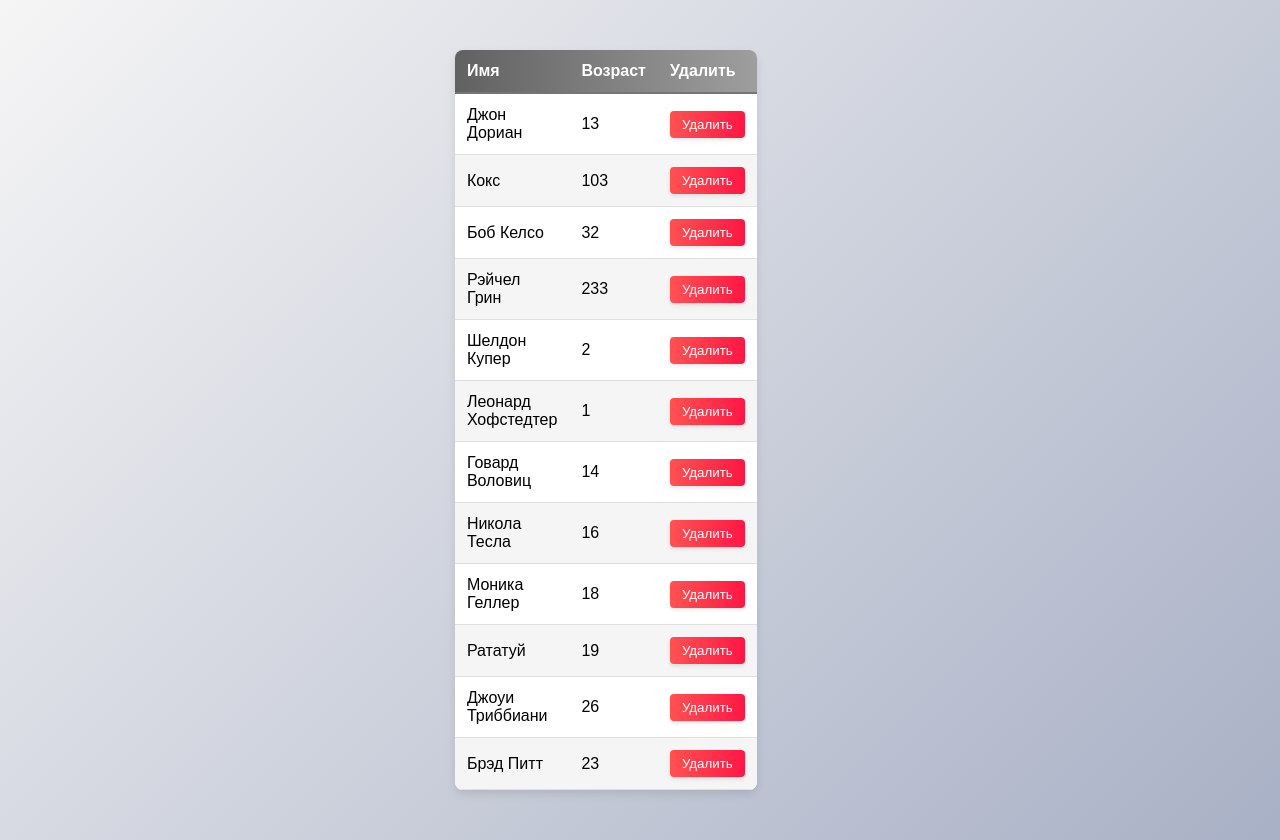
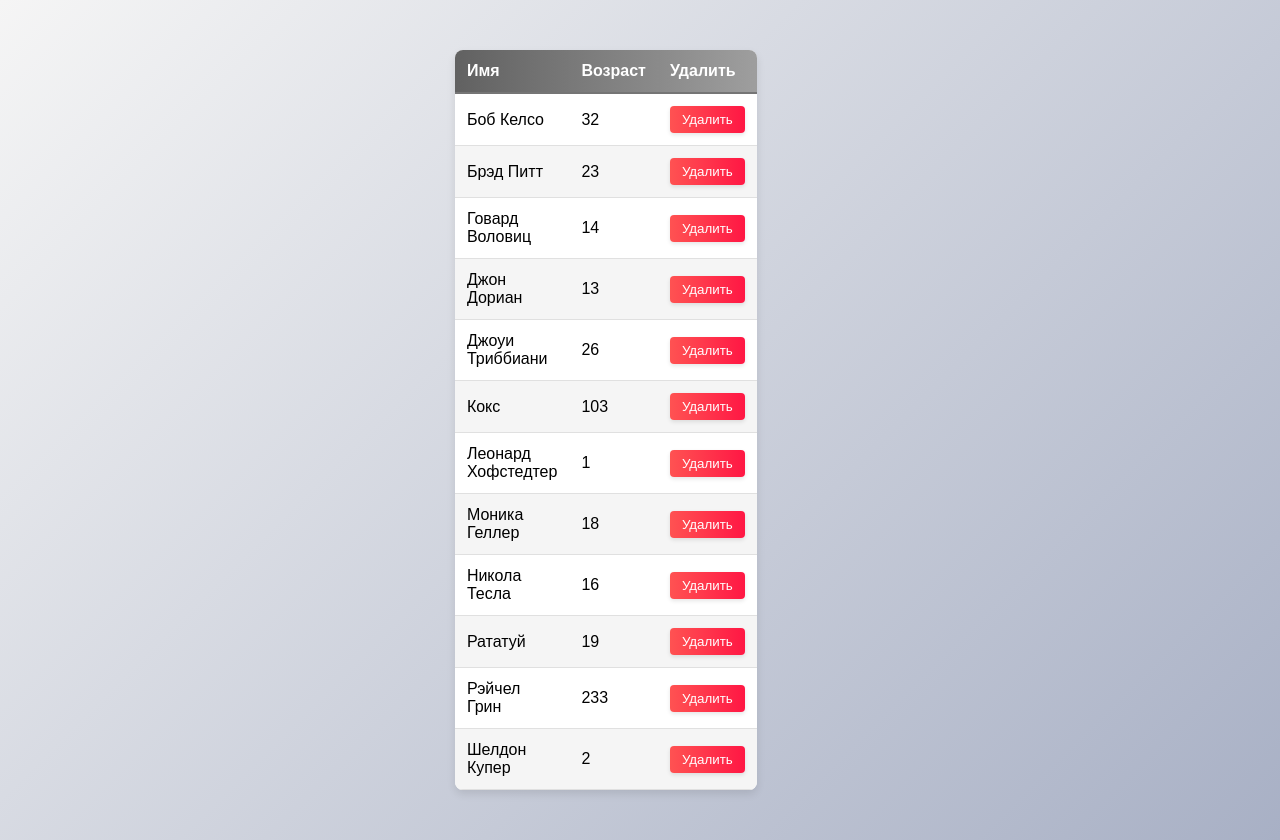
Before and after one commit to Nekit9401/template, a React (Vite) app: page / in a window 1280 px wide. Built offline with nearby package versions, Linux system fonts and the light colour scheme.

Commit message:
add sort

```diff
--- a/src/App.jsx
+++ b/src/App.jsx
@@ -6,6 +6,33 @@ import { DeleteButton } from './component/DeleteButton';
 
 export const App = () => {
 	const [dataUsers, setDataUsers] = useState(users);
+	const [sortBy, setSortBy] = useState({ key: 'name', order: 'asc' });
+
+	const handleSortUsers = (key) => {
+		if (sortBy.key === key) {
+			setSortBy({
+				...sortBy,
+				order: sortBy.order === 'asc' ? 'desc' : 'asc',
+			});
+		} else {
+			setSortBy({
+				...sortBy,
+				key: key,
+				order: sortBy.order === 'asc' ? 'desc' : 'asc',
+			});
+		}
+	};
+
+	const sortedUsers = [...dataUsers].sort((a, b) => {
+		const valueA = a[sortBy.key];
+		const valueB = b[sortBy.key];
+
+		if (typeof valueA === 'number') {
+			return sortBy.order === 'asc' ? valueA - valueB : valueB - valueA;
+		} else {
+			return sortBy.order === 'asc' ? valueA.localeCompare(valueB) : valueB.localeCompare(valueA);
+		}
+	});
 
 	const renderContent = (id, user, column) => {
 		if (column === 'delete') {
@@ -19,12 +46,14 @@ export const App = () => {
 				<thead>
 					<tr>
 						{Object.keys(table).map((column) => (
-							<th key={column}>{table[column].title}</th>
+							<th key={column} onClick={() => handleSortUsers(table[column].key)}>
+								{table[column].title}
+							</th>
 						))}
 					</tr>
 				</thead>
 				<tbody>
-					{dataUsers.map((user) => (
+					{sortedUsers.map((user) => (
 						<tr key={user._id}>
 							{Object.keys(table).map((column) => (
 								<td key={column}>{renderContent(user._id, user, column)}</td>
```
